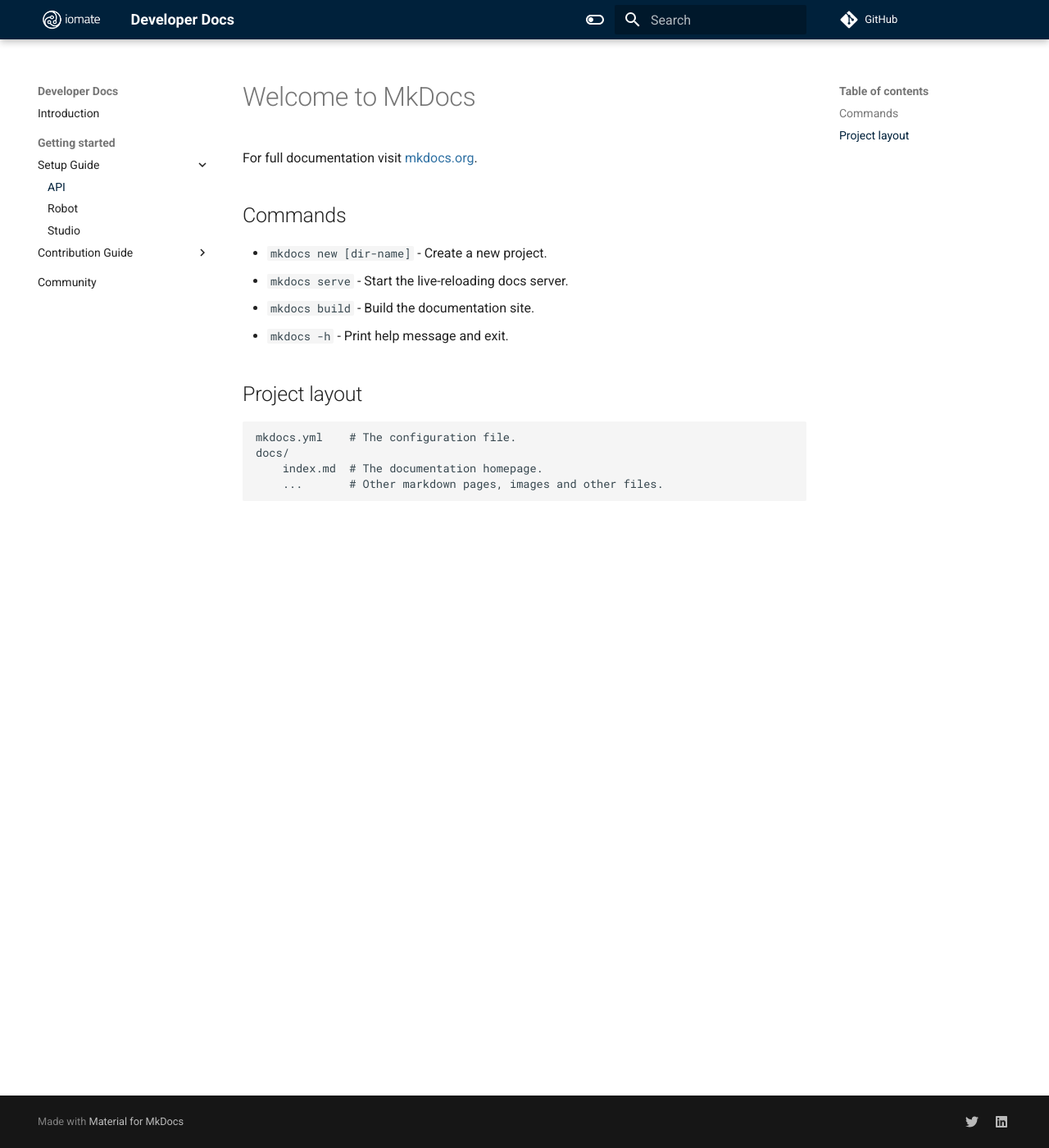
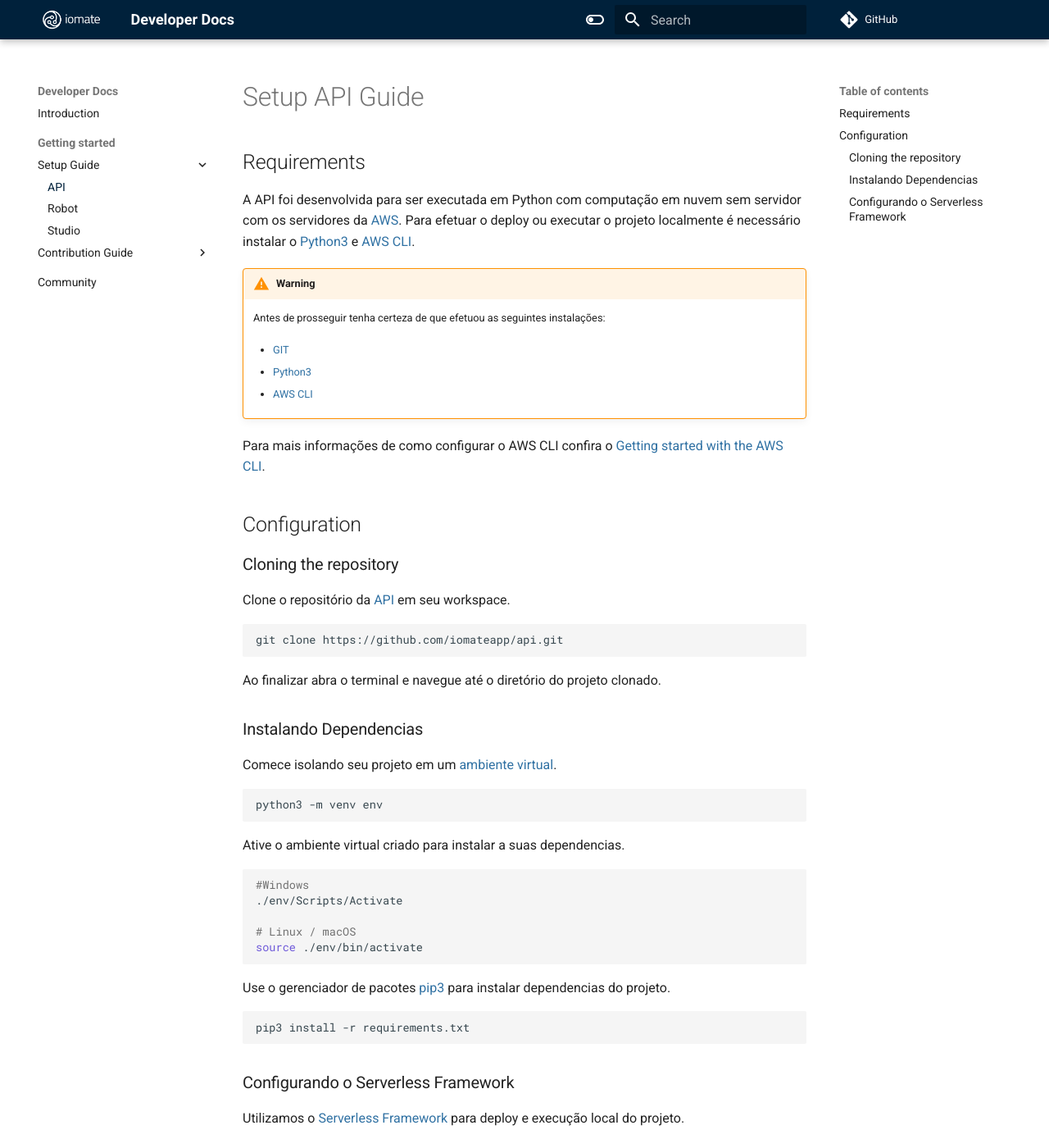
Before and after one commit to iomateapp/docs, an MkDocs documentation site: the page built from docs/setup-api.md, in a window 1280 px wide and 1400 px high. Shown: the whole window at 82% size. Built offline with MkDocs 1.6.1 and Material for MkDocs 9.7.7, drawn with Linux system fonts in a browser that asks for light colours.

Commit message:
Update setup-api.md

````diff
--- a/docs/setup-api.md
+++ b/docs/setup-api.md
@@ -1,17 +1,54 @@
-# Welcome to MkDocs
+# Setup API Guide
 
-For full documentation visit [mkdocs.org](https://www.mkdocs.org).
+## Requirements
 
-## Commands
+A API foi desenvolvida para ser executada em Python com computação em nuvem sem servidor com os servidores da [AWS](https://aws.amazon.com/free/).
+Para efetuar o deploy ou executar o projeto localmente é necessário instalar o [Python3](https://www.python.org/downloads/) e [AWS CLI](https://aws.amazon.com/cli/).
+!!! warning
 
-* `mkdocs new [dir-name]` - Create a new project.
-* `mkdocs serve` - Start the live-reloading docs server.
-* `mkdocs build` - Build the documentation site.
-* `mkdocs -h` - Print help message and exit.
+    Antes de prosseguir tenha certeza de que efetuou as seguintes instalações:
 
-## Project layout
+    - [GIT](https://git-scm.com/)
 
-    mkdocs.yml    # The configuration file.
-    docs/
-        index.md  # The documentation homepage.
-        ...       # Other markdown pages, images and other files.
+    - [Python3](https://www.python.org/downloads/)
+
+    - [AWS CLI](https://aws.amazon.com/cli/)
+
+Para mais informações de como configurar o AWS CLI confira o [Getting started with the AWS CLI](https://docs.aws.amazon.com/cli/latest/userguide/cli-chap-getting-started.html).
+
+
+## Configuration
+### Cloning the repository
+Clone o repositório da [API](https://github.com/iomateapp/api) em seu workspace.
+
+```bash
+git clone https://github.com/iomateapp/api.git
+```
+
+Ao finalizar abra o terminal e navegue até o diretório do projeto clonado.
+
+### Instalando Dependencias
+Comece isolando seu projeto em um [ambiente virtual](https://docs.python.org/3/library/venv.html).
+
+```bash
+python3 -m venv env
+```
+
+Ative o ambiente virtual criado para instalar a suas dependencias.
+
+```bash
+#Windows
+./env/Scripts/Activate
+
+# Linux / macOS
+source ./env/bin/activate
+```
+
+Use o gerenciador de pacotes [pip3](https://pip.pypa.io/en/stable/) para instalar dependencias do projeto.
+
+```bash
+pip3 install -r requirements.txt
+```
+
+### Configurando o Serverless Framework
+Utilizamos o [Serverless Framework](https://www.serverless.com/framework) para deploy e execução local do projeto.
--- a/mkdocs.yml
+++ b/mkdocs.yml
@@ -73,3 +73,8 @@ theme:
     - header.autohide
     - navigation.sections
     - navigation.top
+
+markdown_extensions:
+  - admonition
+  - pymdownx.details
+  - pymdownx.superfences
````
